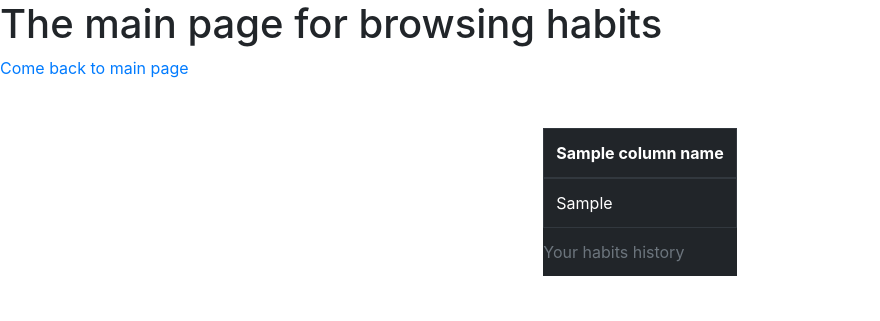
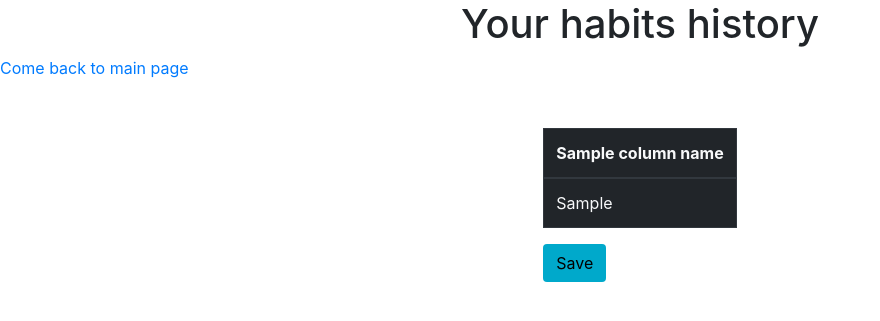
Before and after one commit to rafalstepien/bee-better, a Django app: template bee_better/habit_tracker/templates/habit_tracker/habits.html in a window 1280 px wide. Shown: the top 321 px of the page, without its empty margins (0-880 px from the left). Run offline with Django 4.2, Linux system fonts and the light colour scheme; the template is opened without the code that fills it: most values are stand-ins (such as "Sample title", 1, 10 or a date in 2020); some libraries are stand-ins or nearby versions.

Commit message:
Add progress but probably new layout will be needed

```diff
--- a/bee_better/habit_tracker/common/constants.py
+++ b/bee_better/habit_tracker/common/constants.py
@@ -0,0 +1,2 @@
+COLOR_PALETTE_DARK_PURPLE = ["#000000", "#150050", "#3F0071", "#610094"]
+COLOR_PALETTE_DARK_BLUE = ["#26282B", "#353941", "#00A9CB", "#90B8F8"]
--- /dev/null
+++ b/bee_better/habit_tracker/static/habit_tracker/style.css
@@ -0,0 +1,3 @@
+.btn-blue, .btn-blue:hover, .btn-blue:active, .btn-blue:visited {
+    background-color: #00A9CB !important;
+}
--- a/bee_better/habit_tracker/templates/habit_tracker/base.html
+++ b/bee_better/habit_tracker/templates/habit_tracker/base.html
@@ -10,7 +10,7 @@
     <!-- Bootstrap CSS -->
     <link rel="stylesheet" href="https://maxcdn.bootstrapcdn.com/bootstrap/4.0.0/css/bootstrap.min.css" integrity="sha384-Gn5384xqQ1aoWXA+058RXPxPg6fy4IWvTNh0E263XmFcJlSAwiGgFAW/dAiS6JXm" crossorigin="anonymous">
 
-    <link rel="stylesheet" type="text/css" href="{% static 'blog/main.css' %}">
+    <link rel="stylesheet" type="text/css" href="{% static 'habit_tracker/style.css' %}">
 
     <title>bee-better</title>
 </head>
--- a/bee_better/habit_tracker/templates/habit_tracker/habits.html
+++ b/bee_better/habit_tracker/templates/habit_tracker/habits.html
@@ -1,16 +1,18 @@
 {% extends "habit_tracker/base.html" %}
 {% block content %}
-<h1>The main page for browsing habits</h1>
+{% load custom_filters %}
+<h1 class="text-center">Your habits history</h1>
 <a href="{% url 'index' %}">Come back to main page</a>
 <div class="container mt-5">
     <div class="row justify-content-center">
-        <div class="panel panel-default">
-            <table class="table table-dark table-responsive table-bordered">
-                <caption>Your habits history</caption>
+        <div class="panel panel-default col-sm-auto">
+            <form method="POST">
+                {% csrf_token %}
+                <table class="table table-dark table-responsive table-bordered caption text-dark">
                     <thead>
                     <tr>
                         {% for column_name in column_names %}
-                    <th scope="col"> {{ column_name }}</th>
+                        <th scope="col" class="text-light"> {{ column_name }}</th>
                         {% endfor %}
                     </tr>
                     </thead>
@@ -18,12 +20,24 @@
                     {% for row in rows %}
                     <tr>
                         {% for column_value in row %}
-                    <td> {{ column_value }}</td>
+                            {% if forloop.counter > 1 and forloop.counter < 9 %}
+                                {% if column_value == True %}
+                                    <td class="{{column_value|cell_conditional_formatting}}"><input type="checkbox" name="selected_options" value="column_value" checked></td>
+                                {% else %}
+                                    <td class="{{column_value|cell_conditional_formatting}}"><input type="checkbox" name="selected_options" value="column_value"></td>
+                                {% endif %}
+
+                            {% else %}
+                                <td class="text-light"> {{ column_value }}</td>
+                            {% endif %}
+
                         {% endfor %}
                     </tr>
                     {% endfor %}
                     </tbody>
                 </table>
+                <button type="button" class="btn btn-blue">Save</button>
+            </form>
         </div>
     </div>
 </div>
```
Also changed, not shown: bee_better/habit_tracker/templatetags/custom_filters.py (added, +15 -0 lines), bee_better/habit_tracker/views/habits_view_data_extractor.py (+9 -3 lines), bee_better/habit_tracker/views/views.py (+9 -6 lines), bee_better/habit_tracker/templatetags/__init__.py (added). Lines whose indentation alone changed are shown as unchanged.
